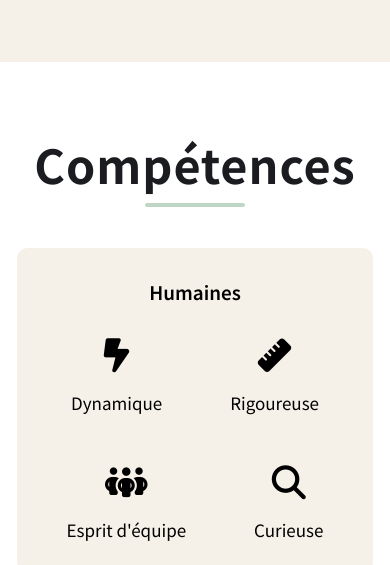
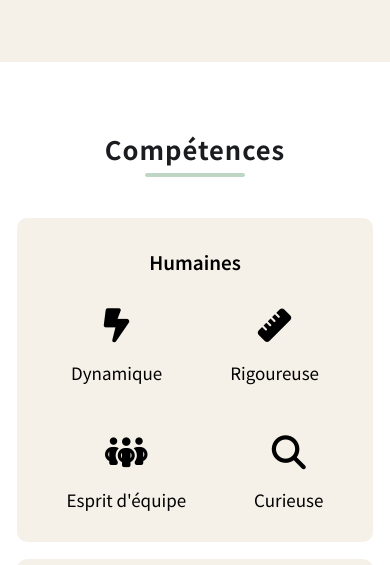
Before and after one commit to 2Axelle9/2Axelle9.github.io, a plain HTML site: page index.html in a window 390 px wide. Shown: the part 960-1525 px from the top of the page. Drawn offline with nearby package versions, Linux system fonts and the light colour scheme.

Commit message:
Responsive titles update

```diff
--- a/styles/style.css
+++ b/styles/style.css
@@ -684,8 +684,8 @@ footer {
       width: 12rem;
     }
 
-    h2 {
-      font-size: 1.75rem;
+    #projects-section  h2 {
+        font-size: 1.5rem;
     }
 
     #projects-section h3 {
@@ -695,6 +695,10 @@ footer {
     #projects-section .project-box {
         flex: 0 0 90%;
         max-width: 90%;
+    }
+
+    #skills-section  h2 {
+        font-size: 1.5rem;
     }
 
     #skills-section i {
@@ -729,6 +733,10 @@ footer {
 
     #course-section .an-experience p:last-of-type {
       font-size: 0.8rem;
+    }
+
+    #analysis-section h2 {
+        font-size: 1.5rem;
     }
 
     #analysis-section .analysis-types i {
```
